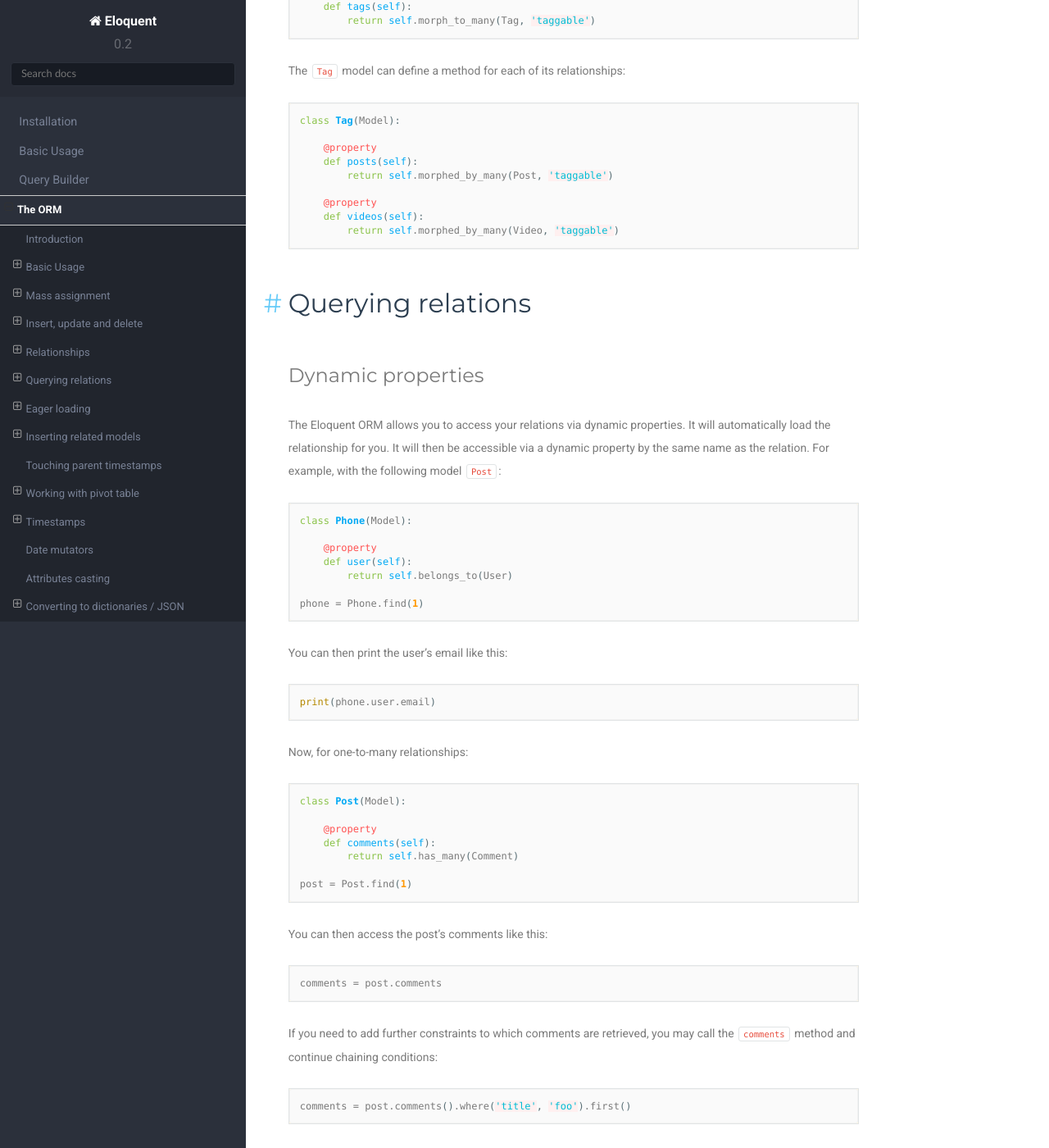
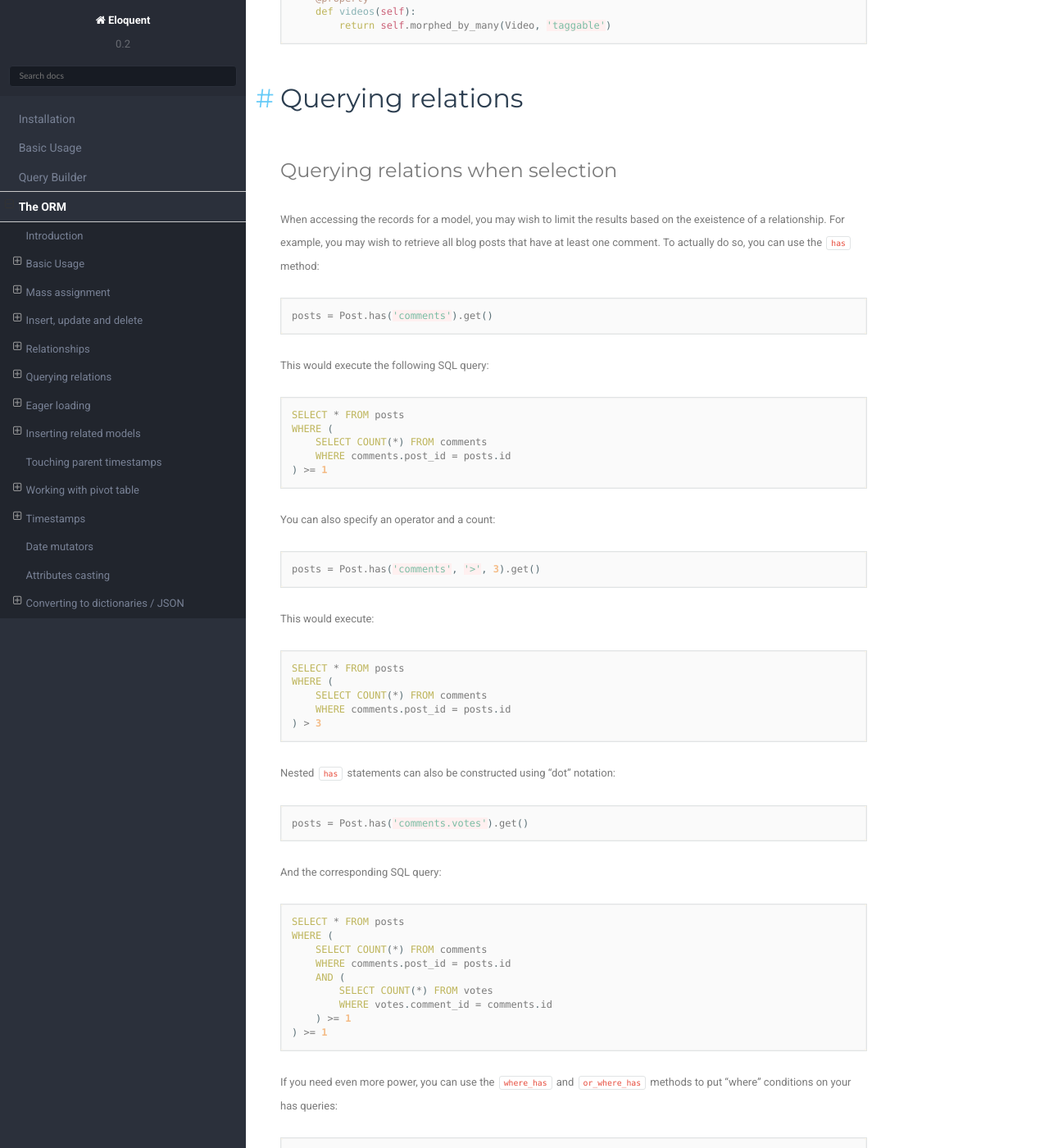
Before and after one commit to sdispater/orator, a Sphinx documentation site: the page built from docs/orm.rst, in a window 1280 px wide and 1400 px high, scrolled down 13691 px. Shown: the whole window at 82% size. Built offline with Sphinx 7.4.7 and the Read the Docs theme 2.0.0, drawn with Linux system fonts in a browser that asks for light colours; some of the changed text lies outside the part shown.

Commit message:
Adds has() methods documentation.

```diff
--- a/docs/_static/theme_overrides.css
+++ b/docs/_static/theme_overrides.css
@@ -1,8 +1,9 @@
 @import url(http://fonts.googleapis.com/css?family=Roboto:400,400italic,500,700);
 @import url(http://fonts.googleapis.com/css?family=Montserrat:400,700);
+@import url(http://fonts.googleapis.com/css?family=Source+Code+Pro:400,500,600);
 
 body {
-    font-family: "Roboto", sans-serif;
+    font: 400 13px/28px "Roboto",sans-serif;
 }
 
 .wy-body-for-nav {
@@ -57,10 +58,16 @@ article ul li {
     border-right: 0;
 }
 
+.wy-menu-vertical li.current > a {
+    font-size: 14px;
+    border-right: 0;
+}
+
 .wy-menu-vertical a,
 .wy-menu-vertical a:visited {
     color: #788195;
     line-height: 24px;
+    font-size: 14px;
 }
 
 .wy-menu-vertical a:hover {
@@ -163,16 +170,12 @@ a, a:visited {
     color: #00BCD4;
 }
 
-a:hover {
-    text-decoration: underline !important;
-}
-
 a > em {
     font-style: normal;
 }
 
 p {
-    font: 400 14px/28px "Roboto",sans-serif;
+    font: 400 13px/28px "Roboto",sans-serif;
     color: #7A7A7A;
 }
 
@@ -181,13 +184,13 @@ b, strong {
 }
 
 pre, pre code, .rst-content tt {
-    color: #03A9F4;
+    color: #8AB3B5;
     background-color: #FAFAFA;
     font-size: 14px;
 }
 
 pre, code, .rst-content tt {
-	font-family: "Consolas", "Menlo", "Monaco", "Courier New", Courier, monospace;
+	font-family: "Source Code Pro", "Consolas", "Menlo", "Monaco", "Courier New", Courier, monospace;
 	font-weight: 400;
     border-radius: 3px;
     font-size: 1em;
@@ -199,9 +202,11 @@ div[class^="highlight"] {
 }
 
 .highlight > pre, div[class^="highlight"] pre {
+    font-family: "Source Code Pro", "Consolas", "Menlo", "Monaco", "Courier New", Courier, monospace;
 	border: 1px solid #F2F2F2;
     font-size: 13px;
     padding: 4%;
+    color: #7A7A7A;
 }
 
 code {
@@ -210,9 +215,12 @@ code {
 
 p > code,
 .rst-content tt {
-    color: #03A9F4;
-    padding: 0.3em 0.5em;
+    color: #CB6077;
+    padding: 0;
     display: inline;
+    font-weight: 500;
+    border: 0;
+    background-color: #FFFFFF;
 }
 
 .rst-content .admonition-title {
@@ -248,11 +256,11 @@ p > code,
 }
 
 .rst-content .versionadded {
-    color: #f06292 !important;
+    color: #BEB55B !important;
 }
 
 .rst-content .versionadded > p {
-    color: #f06292 !important;
+    color: #BEB55B !important;
 }
 
 .rst-content .versionadded > p:before {
@@ -263,9 +271,8 @@ p > code,
 }
 
 .note code {
-    background-color: rgba(49, 112, 143, 0.07);
-    border-color: rgba(49, 112, 143, 0.1);
-    padding: 0.3em 0.5em;
+    border: 0;
+    padding: 0;
     display: inline;
 }
 
@@ -276,9 +283,8 @@ p > code,
 
 .warning code,
 .warning tt {
-    background-color: rgba(255, 152, 0, 0.07);
-    border-color: rgba(255, 152, 0, 0.1);
-    padding: 0.3em 0.5em;
+    border: 0;
+    padding: 0;
     display: inline;
 }
 
@@ -417,15 +423,21 @@ green     #859900  operators, other keywords
 .highlight .vi { color: #268bd2 } /* Name.Variable.Instance */
 .highlight .il { color: #2aa198 } /* Literal.Number.Integer.Long */
 
-.highlight .s { color: rgb(0, 188, 212) } /* Literal.String */
-.highlight .s1 { color: rgb(0, 188, 212) } /* Literal.String */
-.highlight .si { color: #4db6ac } /* Literal.String */
-.highlight .k { color: #8bc34a; font-weight: normal; } /* Keyword */
-.highlight .kn { color: #8bc34a; font-weight: normal; } /* Keyword */
-.highlight .ow { color: #8bc34a; font-weight: normal } /* Operator.Word */
-.highlight .nc { color: rgb(3, 169, 244) } /* Name.Class */
-.highlight .nf { color: rgb(3, 169, 244); font-weight: normal; } /* Name.Function */
-.highlight .bp { color: rgb(3, 169, 244) } /* Name.Builtin.Pseudo */
-.highlight .nd { color: #ff5252 } /* Name.Decorator */
+.highlight .s { color: #7BBDA4 } /* Literal.String */
+.highlight .s1 { color: #7BBDA4 } /* Literal.String */
+.highlight .si { color: #7BBDA4 } /* Literal.String */
+.highlight .m { color: #F4BC87 } /* Literal.Number */
+.highlight .mf { color: #F4BC87 } /* Literal.Number */
+.highlight .mh { color: #F4BC87 } /* Literal.Number */
+.highlight .mi { color: #F4BC87 } /* Literal.Number */
+.highlight .mo { color: #F4BC87 } /* Literal.Number */
+.highlight .k { color: #BEB55B; font-weight: normal; } /* Keyword */
+.highlight .kn { color: #BEB55B; font-weight: normal; } /* Keyword */
+.highlight .ow { color: #BEB55B; font-weight: normal } /* Operator.Word */
+.highlight .nc { color: #D28B71; font-weight: 500 } /* Name.Class */
+.highlight .nf { color: #8AB3B5; font-weight: normal; } /* Name.Function */
+.highlight .bp { color: #CB6077 } /* Name.Builtin.Pseudo */
+.highlight .nd { color: #BB9584 } /* Name.Decorator */
 .highlight .o { color: #7A7A7A } /* Operator */
 .highlight .n { color: #7A7A7A }
+.highlight .c { color: #B8AFAD; font-style: normal; }
--- a/docs/orm.rst
+++ b/docs/orm.rst
@@ -694,6 +694,73 @@ The ``Tag`` model can define a method for each of its relationships:
 Querying relations
 ==================
 
+Querying relations when selection
+---------------------------------
+
+When accessing the records for a model, you may wish to limit the results based on the exeistence
+of a relationship. For example, you may wish to retrieve all blog posts that have at least one comment.
+To actually do so, you can use the ``has`` method:
+
+.. code-block:: python
+
+    posts = Post.has('comments').get()
+
+This would execute the following SQL query:
+
+.. code-block:: sql
+
+    SELECT * FROM posts
+    WHERE (
+        SELECT COUNT(*) FROM comments
+        WHERE comments.post_id = posts.id
+    ) >= 1
+
+You can also specify an operator and a count:
+
+.. code-block:: python
+
+    posts = Post.has('comments', '>', 3).get()
+
+This would execute:
+
+.. code-block:: sql
+
+    SELECT * FROM posts
+    WHERE (
+        SELECT COUNT(*) FROM comments
+        WHERE comments.post_id = posts.id
+    ) > 3
+
+Nested ``has`` statements can also be constructed using "dot" notation:
+
+.. code-block:: python
+
+    posts = Post.has('comments.votes').get()
+
+And the corresponding SQL query:
+
+.. code-block:: sql
+
+    SELECT * FROM posts
+    WHERE (
+        SELECT COUNT(*) FROM comments
+        WHERE comments.post_id = posts.id
+        AND (
+            SELECT COUNT(*) FROM votes
+            WHERE votes.comment_id = comments.id
+        ) >= 1
+    ) >= 1
+
+If you need even more power, you can use the ``where_has`` and ``or_where_has`` methods
+to put "where" conditions on your has queries:
+
+.. code-block:: python
+
+    posts = Post.where_has(
+        'comments',
+        lambda q: q.where('content', 'like', 'foo%')
+    ).get()
+
 .. _dynamic_properties:
 
 Dynamic properties
```
